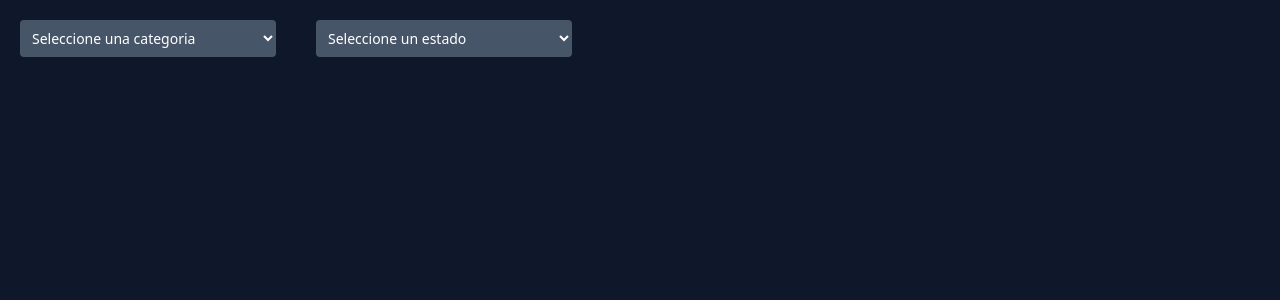
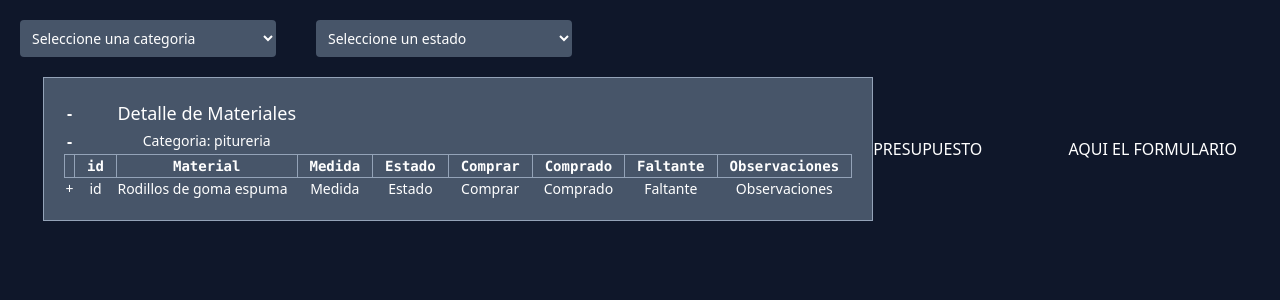
Before and after one commit to vlmnst/construccion, a React (Vite) app in the folder client/: page / in a window 1280 px wide. Shown: the top 300 px of the page. Built offline with nearby package versions, Linux system fonts and the light colour scheme.

Commit message:
add table and card

```diff
--- /dev/null
+++ b/client/src/components/materiales.jsx
@@ -0,0 +1,52 @@
+function MaterialesTable() {
+
+
+    return (
+      <div className="p-5 bg-slate-600 border border-slate-400 "  >
+        <table className="table-auto border-collapse ">
+            <thead>
+                <tr>
+                    <th >-</th>
+                    <th ></th>
+                    <th className="text-sm font-light md:text-lg md:font-normal ">Detalle de Materiales</th>
+                </tr>
+                <tr>
+
+                <th >-</th>
+                <th ></th>
+
+                    <th className="text-sm font-light md:text-sm md:font-normal">Categoria: pitureria</th>
+                </tr>
+                <tr className="text-xs font-mono md:text-sm md:font-normal border border-slate-400">
+                <td className="text-center"></td>
+
+                    <th className="border border-slate-400 pr-1 pl-1 md:pr-3 md:pl-3">id</th>
+                    <th className="border border-slate-400 pr-1 pl-1 md:pr-3 md:pl-3">Material</th>
+                    <th className="border border-slate-400 pr-1 pl-1 md:pr-3 md:pl-3">Medida</th>
+                    <th className="border border-slate-400 pr-1 pl-1 md:pr-3 md:pl-3">Estado</th>
+                    <th className="border border-slate-400 pr-1 pl-1 md:pr-3 md:pl-3">Comprar</th>
+                    <th className="border border-slate-400 pr-1 pl-1 md:pr-3 md:pl-3">Comprado</th>
+                    <th className="border border-slate-400 pr-1 pl-1 md:pr-3 md:pl-3">Faltante</th>
+                    <th className="border border-slate-400 pr-1 pl-1 md:pr-3 md:pl-3">Observaciones</th>
+                </tr>
+            </thead>
+            <tbody>
+                <tr className="text-xs font-light md:text-sm md:font-normal">
+                    <td className="text-center">+</td>
+                    <td className="text-center">id</td>
+                    <td>Rodillos de goma espuma</td>
+                    <td className="text-center">Medida</td>
+                    <td className="text-center">Estado</td>
+                    <td className="text-center">Comprar</td>
+                    <td className="text-center">Comprado</td>
+                    <td className="text-center">Faltante</td>
+                    <td className="text-center">Observaciones</td>
+                </tr>
+
+            </tbody>
+        </table>
+      </div>
+    )
+  }
+
+  export default MaterialesTable;
--- /dev/null
+++ b/client/src/components/materialeslist.jsx
@@ -0,0 +1,20 @@
+
+function MaterialesList() {
+  return (
+    <div className="flex flex-row justify-around bg-slate-500 w-80 pt-3 pb-3 rounded-sm">
+        <div className="flex-col">
+           <div>Material:</div>
+           <div>Estado:</div>
+           <div>Comprado:</div>
+        </div>
+        <div className="flex-col overflow-scroll">
+           <div>nombre</div>
+           <div>Estad:</div>
+           <div>55</div>
+        </div>
+        <div className="flex items-end"> ver mas +</div>
+    </div>
+  );
+}
+
+export default MaterialesList;
--- a/client/src/screens/home.jsx
+++ b/client/src/screens/home.jsx
@@ -1,13 +1,24 @@
 import NavBar from "../components/navbar";
+import MaterialesTable from "../components/materiales";
+import MaterialesList from "../components/materialeslist";
 function Home() {
+  return (
+    <div>
+      <NavBar />
+      <div className="flex flex-col lg:flex-row text-white items-center md:justify-around">
+        <div className="flex flex-col md:flex-row  items-center">
+          <div className="hidden sm:flex sm:mr-20 sm:ml-20 md:m-0">
+            <MaterialesTable />
+          </div>
+          <div className=" sm:hidden">
+            <MaterialesList />
+          </div>
+          <div className="hidden sm:flex">PRESUPUESTO</div>
+        </div>
+        <div>AQUI EL FORMULARIO</div>
+      </div>
+    </div>
+  );
+}
 
-
-    return (
-      <div  >
-
-        <NavBar/>
-      </div>
-    )
-  }
-
-  export default Home;
+export default Home;
```
